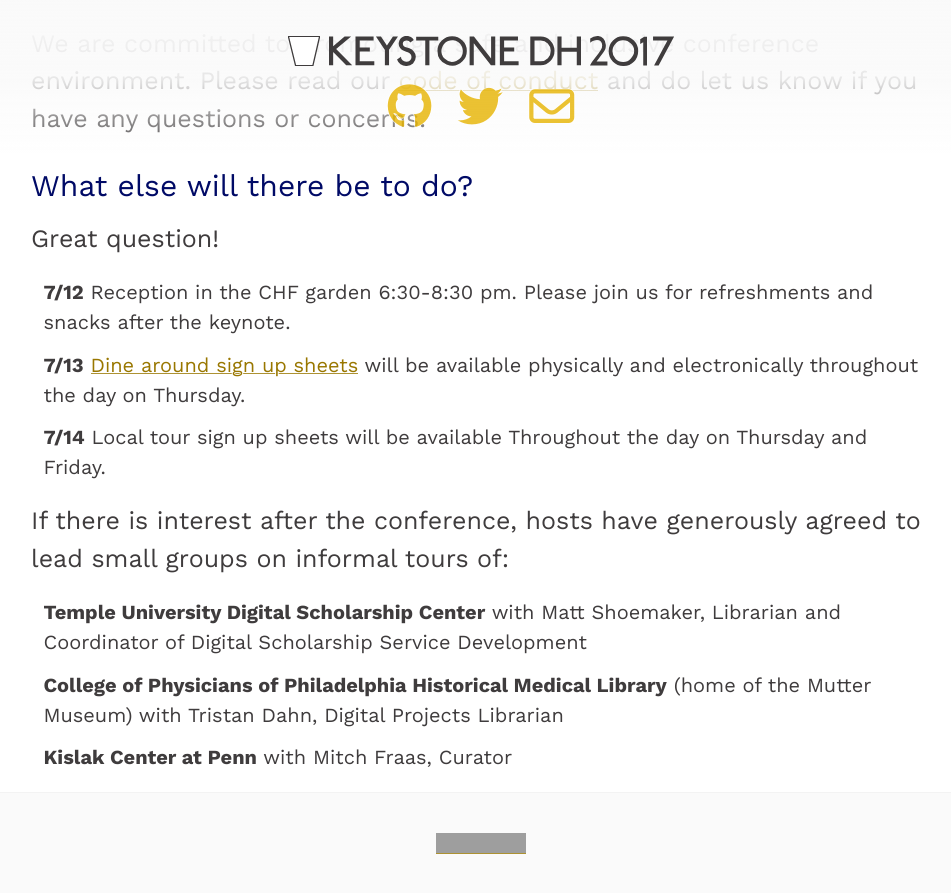
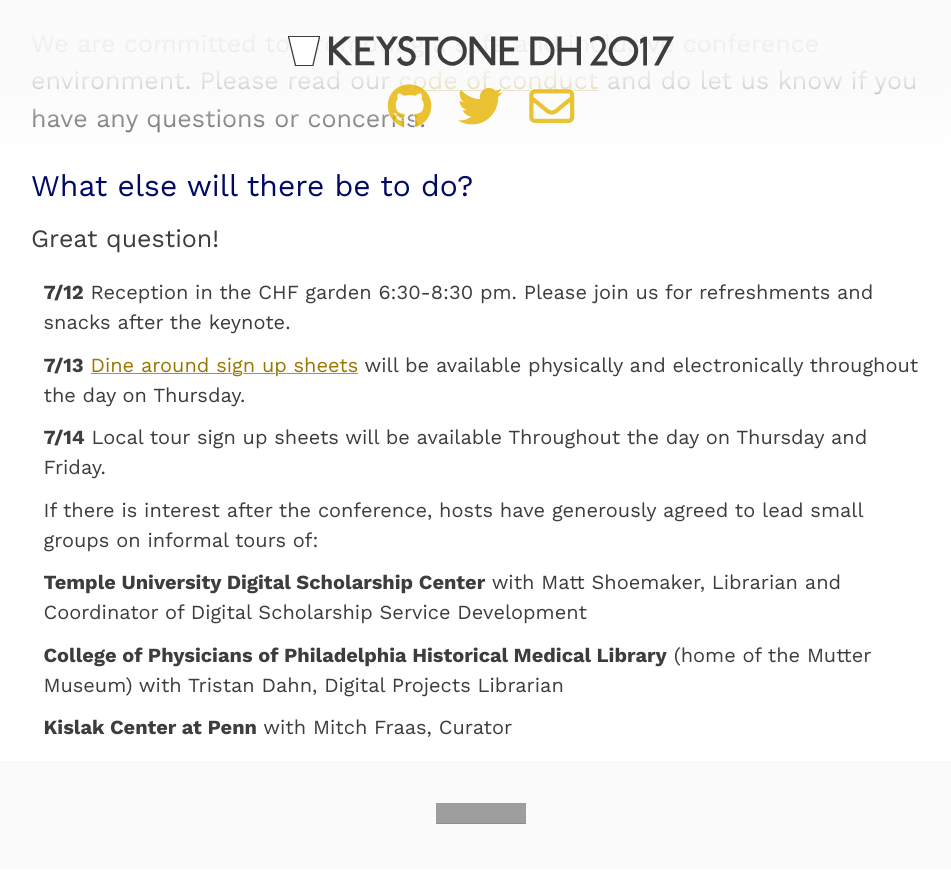
Before and after one commit to histlib/2017, a Jekyll site: the page built from info.md, in a window 1280 px wide and 900 px high, scrolled down 1420 px. Shown: the top 893 px of the window, without its empty margins (159-1110 px from the left). Built offline with Jekyll 4.4.1, drawn with Linux system fonts in a browser that asks for light colours; nearby versions of some CDN libraries; after the commit the page ends 2290 px from its top, so only the background shows below that; grey boxes are pictures that could not be loaded.

```diff
--- a/info.md
+++ b/info.md
@@ -42,9 +42,7 @@ Great question!
 - **7/12** Reception in the CHF garden 6:30-8:30 pm. Please join us for refreshments and snacks after the keynote.
 - **7/13** [Dine around sign up sheets](https://goo.gl/NDSKej) will be available physically and electronically throughout the day on Thursday.
 - **7/14** Local tour sign up sheets will be available Throughout the day on Thursday and Friday.
-
-If there is interest after the conference, hosts have generously agreed to lead small groups on informal tours of:
-
+- If there is interest after the conference, hosts have generously agreed to lead small groups on informal tours of:
 - **Temple University Digital Scholarship Center** with Matt Shoemaker, Librarian and Coordinator of Digital Scholarship Service Development
 - **College of Physicians of Philadelphia Historical Medical Library** (home of the Mutter Museum) with Tristan Dahn, Digital Projects Librarian
 - **Kislak Center at Penn** with Mitch Fraas, Curator
```
